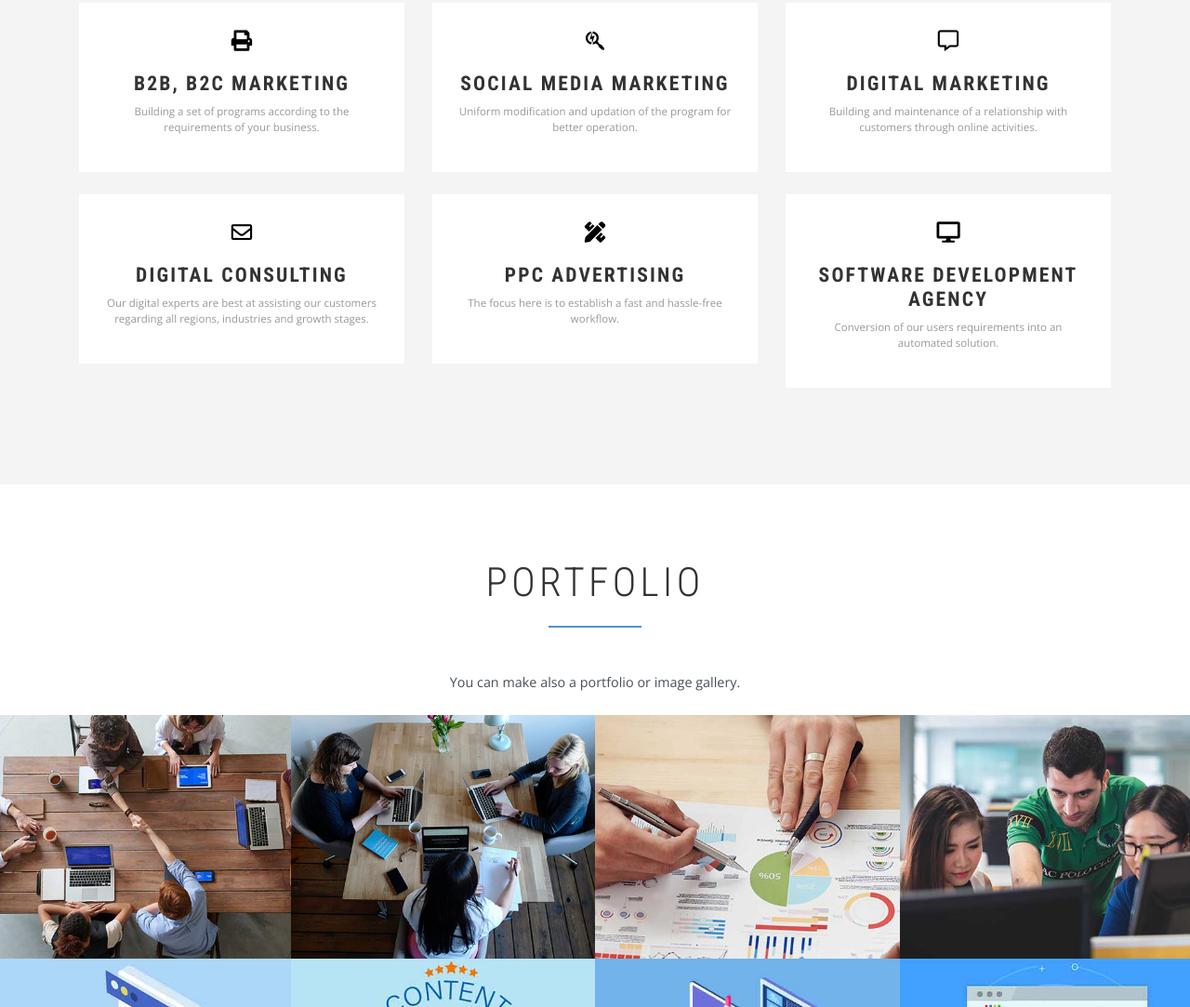
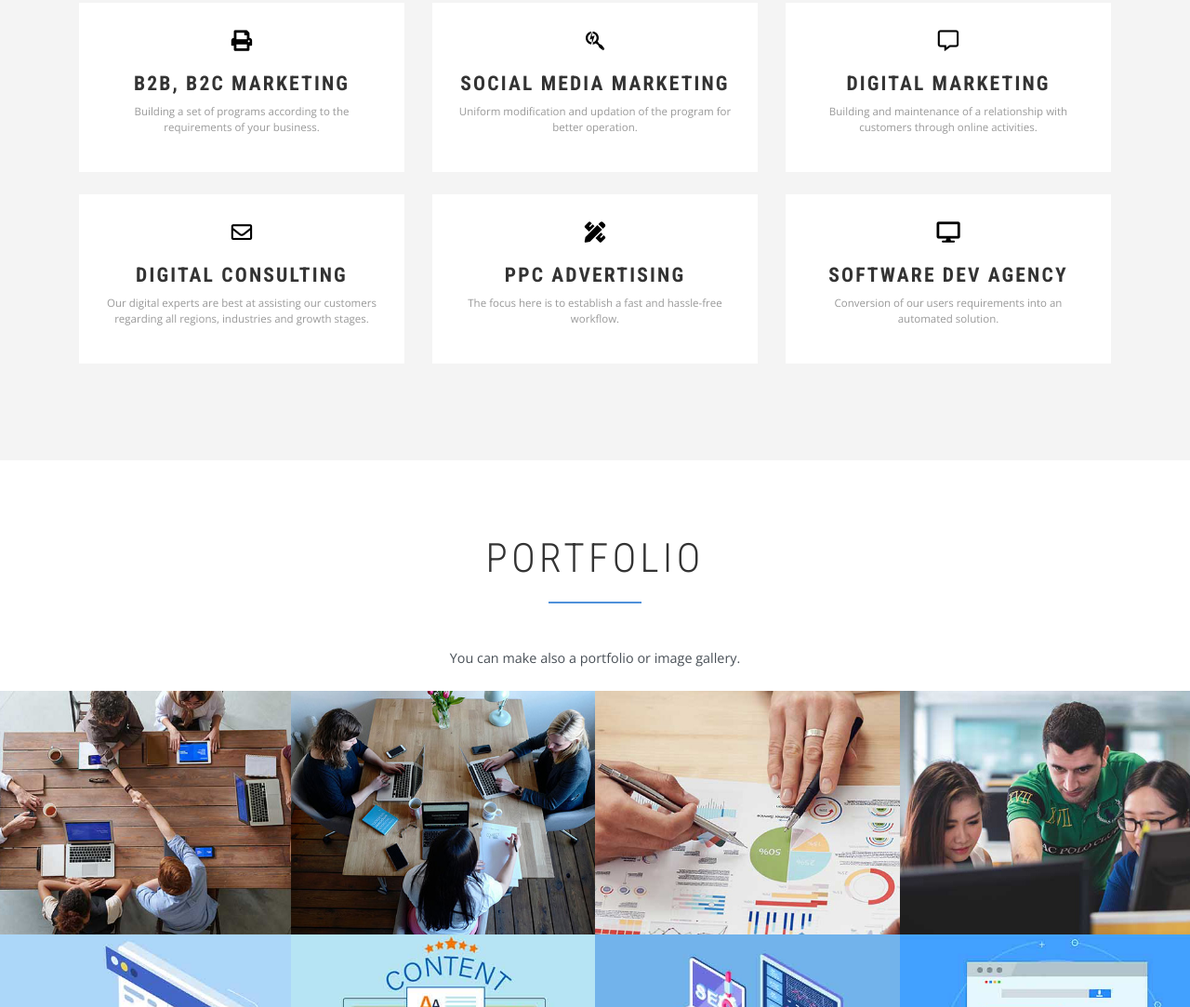
Before and after one commit to Mijanur-Munshi/Mijanur-Munshi.github.io, a plain HTML site: page index.html in a window 1280 px wide. Shown: the part 1615-2698 px from the top of the page at 93% size. Drawn offline with nearby package versions, Linux system fonts and the light colour scheme.

Commit message:
Update index.html

```diff
--- a/index.html
+++ b/index.html
@@ -117,7 +117,7 @@
           <div class="col-lg-4">
             <div class="bg-white mb-4 p-4">
               <div class="icon mb-3"><i class="fas fa-desktop"></i></div>
-              <h4 class="text-uppercase font-weight-bold">Software Development Agency</h4>
+              <h4 class="text-uppercase font-weight-bold">Software Dev Agency</h4>
               <p class="small text-gray">Conversion of our users requirements into an automated solution. </p>
             </div>
           </div>
```
